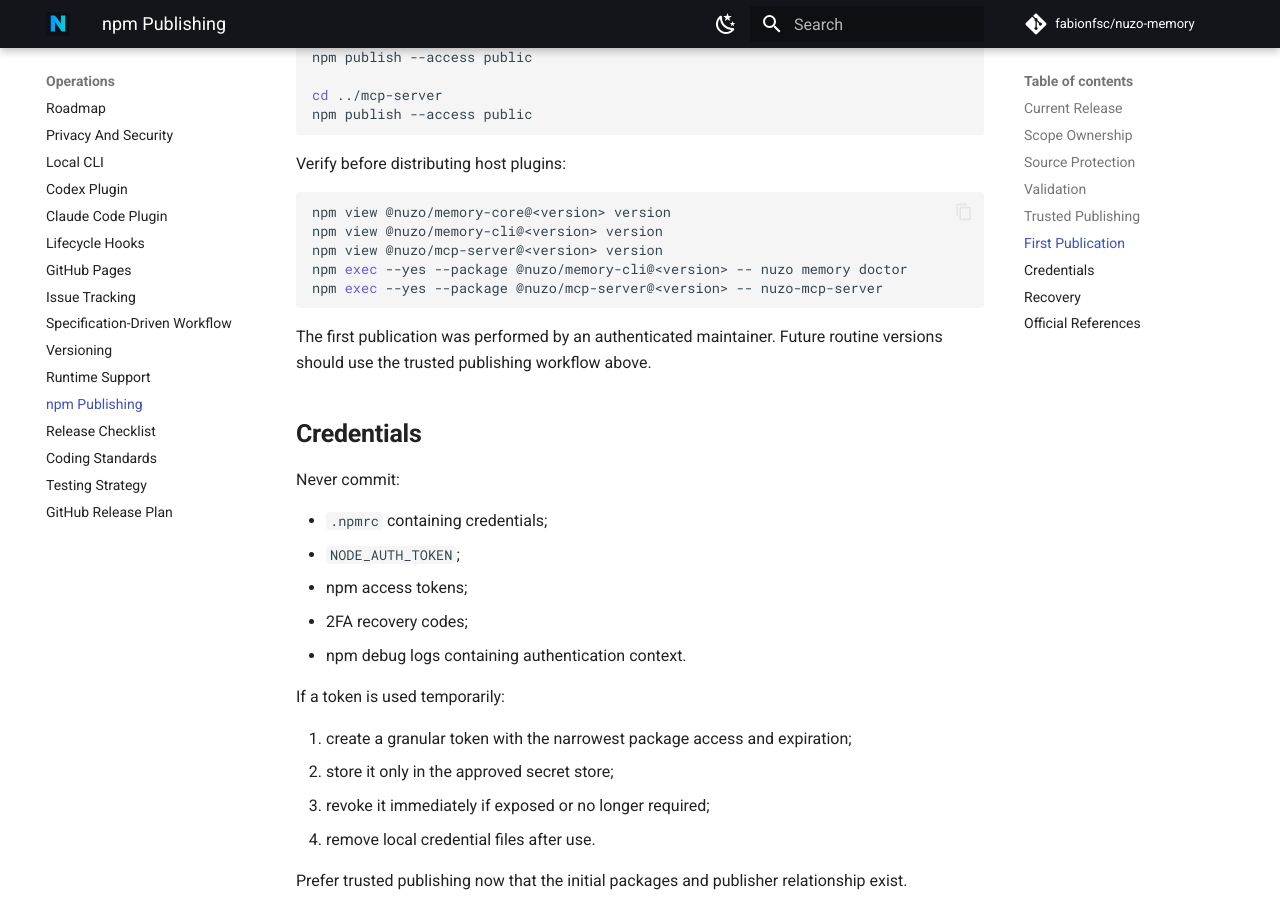
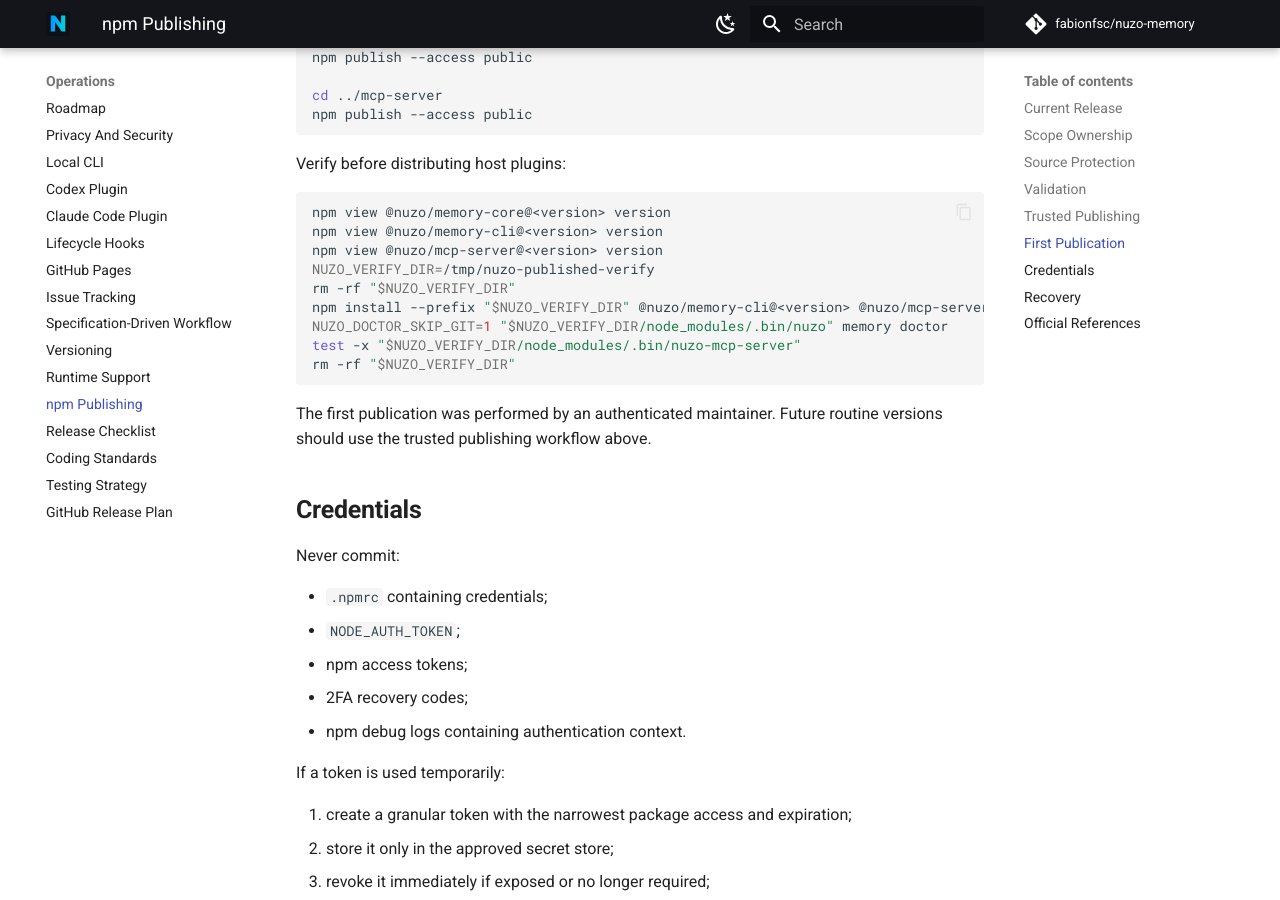
Before and after one commit to fabionfsc/nuzo-memory, an MkDocs documentation site: the page built from docs/operations/npm-publishing.md, in a window 1280 px wide and 900 px high, scrolled down 3878 px. Built offline with MkDocs 1.6.1 and Material for MkDocs 9.7.7, drawn with Linux system fonts in a browser that asks for light colours; comment, search, counter and statistics services are not loaded.

Commit message:
docs(release): fix published CLI verification
Use temporary npm install prefixes for published package verification.

````diff
--- a/docs/operations/npm-publishing.md
+++ b/docs/operations/npm-publishing.md
@@ -195,8 +195,12 @@
 npm view @nuzo/memory-core@<version> version
 npm view @nuzo/memory-cli@<version> version
 npm view @nuzo/mcp-server@<version> version
-npm exec --yes --package @nuzo/memory-cli@<version> -- nuzo memory doctor
-npm exec --yes --package @nuzo/mcp-server@<version> -- nuzo-mcp-server
+NUZO_VERIFY_DIR=/tmp/nuzo-published-verify
+rm -rf "$NUZO_VERIFY_DIR"
+npm install --prefix "$NUZO_VERIFY_DIR" @nuzo/memory-cli@<version> @nuzo/mcp-server@<version>
+NUZO_DOCTOR_SKIP_GIT=1 "$NUZO_VERIFY_DIR/node_modules/.bin/nuzo" memory doctor
+test -x "$NUZO_VERIFY_DIR/node_modules/.bin/nuzo-mcp-server"
+rm -rf "$NUZO_VERIFY_DIR"
 ```
 
 The first publication was performed by an authenticated maintainer. Future
````
Also changed, not shown: CHANGELOG.md (+6 -0 lines), docs/getting-started/clean-install.md (+6 -2 lines).
